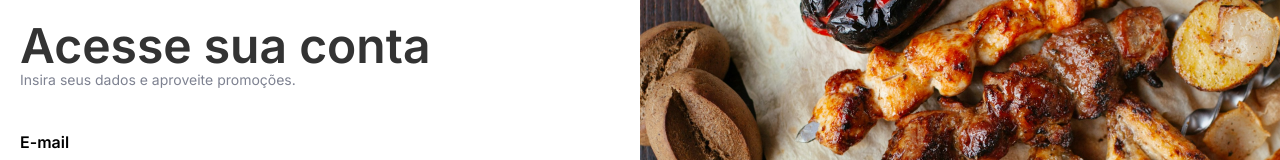
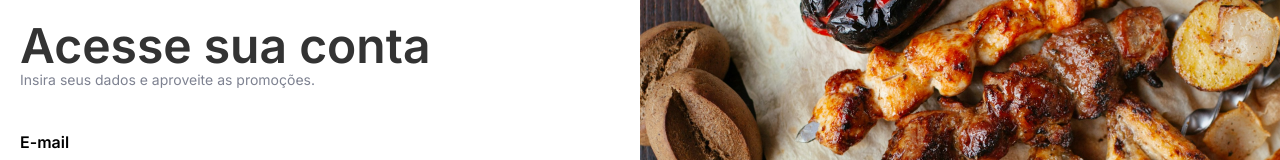
Before and after one commit to BrunoCarvalhoFeitosa/ifood, a Next.js app: page /sign-in in a window 1280 px wide. Shown: the part 166-326 px from the top of the page. Built offline with nearby package versions, Linux system fonts and the light colour scheme; no server answers.

Commit message:
fix: change sign in phrase

```diff
--- a/app/(auth)/sign-in/_components/form.tsx
+++ b/app/(auth)/sign-in/_components/form.tsx
@@ -125,7 +125,7 @@ export const SignInForm = () => {
               Acesse sua conta
             </h1>
             <p className="text-sm text-muted-foreground">
-              Insira seus dados e aproveite promoções.
+              Insira seus dados e aproveite as promoções.
             </p>
           </div>
           <Form {...form}>
```
